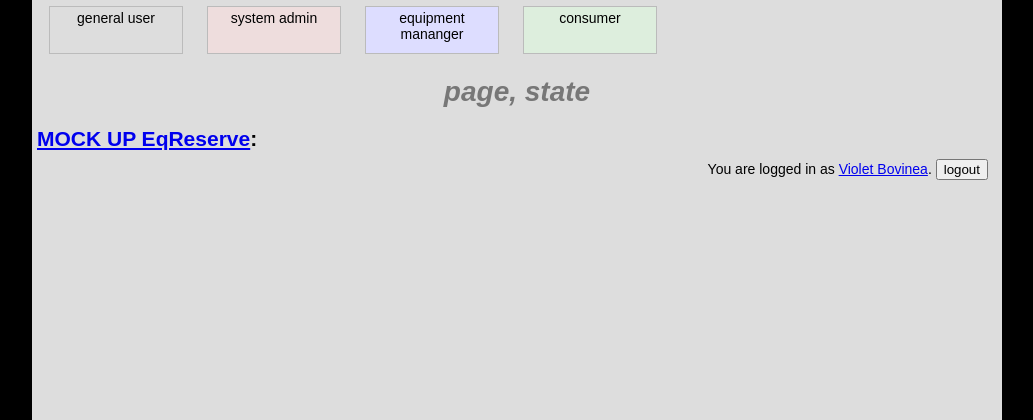
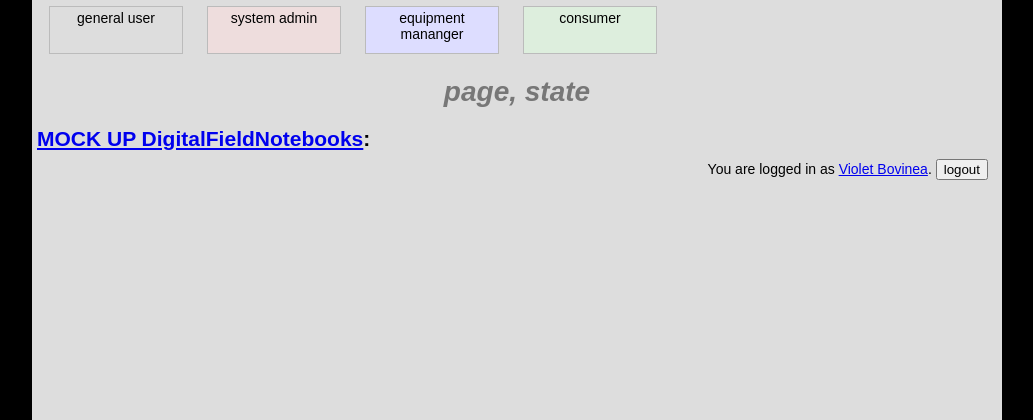
Before and after one commit to williamscollege/digitalfieldnotebooks, a PHP site: page /digitalfieldnotebooks/doc/mockups/_BASE.html in a window 1280 px wide. Shown: the top 420 px of the page, without its empty margins (123-1156 px from the left). Run offline with PHP 8.4, Linux system fonts and the light colour scheme.

Commit message:
replacing EqReserve with DigitalFieldNotebooks in code

```diff
--- a/doc/mockups/_BASE.html
+++ b/doc/mockups/_BASE.html
@@ -1,6 +1,6 @@
 <html xmlns="https://www.w3.org/1999/xhtml">
  <head>
-  <title>MOCK UP EqReserve: </title>
+  <title>MOCK UP DigitalFieldNotebooks: </title>
   <meta http-equiv="Content-Type" content="text/html; charset=UTF-8" />
 
   <link rel='stylesheet' href='mockup_style.css' type='text/css' media='all' />
@@ -14,7 +14,7 @@
 <br clear="all"/>
 <h1 class="commentary">page, state</h1>
 
-<h2><a href="main_logged_in_true.html">MOCK UP EqReserve</a>: </h2>
+<h2><a href="main_logged_in_true.html">MOCK UP DigitalFieldNotebooks</a>: </h2>
 
 <div class="right">You are logged in as <a href="account_mgt.html">Violet Bovinea</a>. <input type="button" value="logout"/></div>
 <br clear="all"/>
--- a/doc/mockups/main_logged_in_false.html
+++ b/doc/mockups/main_logged_in_false.html
@@ -1,6 +1,6 @@
 <html xmlns="https://www.w3.org/1999/xhtml">
  <head>
-  <title>MOCK UP EqReserve: main page, not logged in</title>
+  <title>MOCK UP DigitalFieldNotebooks: main page, not logged in</title>
   <meta http-equiv="Content-Type" content="text/html; charset=UTF-8" />
 
   <link rel='stylesheet' href='mockup_style.css' type='text/css' media='all' />
@@ -14,7 +14,7 @@
 <br clear="all"/>
 <h1 class="commentary">main page, not logged in</h1>
 
-<h2>MOCK UP EqReserve: Home</h2>
+<h2>MOCK UP DigitalFieldNotebooks: Home</h2>
 
 <p>This page has a brief description of the system, contact info for the admin, and a log in form.</p>
 
--- a/doc/mockups/main_logged_in_true.html
+++ b/doc/mockups/main_logged_in_true.html
@@ -1,6 +1,6 @@
 <html xmlns="https://www.w3.org/1999/xhtml">
  <head>
-  <title>MOCK UP EqReserve: main page, logged in</title>
+  <title>MOCK UP DigitalFieldNotebooks: main page, logged in</title>
   <meta http-equiv="Content-Type" content="text/html; charset=UTF-8" />
 
   <link rel='stylesheet' href='mockup_style.css' type='text/css' media='all' />
@@ -14,7 +14,7 @@
 <br clear="all"/>
 <h1 class="commentary">main page, logged in</h1>
 
-<h2><a href="main_logged_in_true.html">MOCK UP EqReserve</a>: Home</h2>
+<h2><a href="main_logged_in_true.html">MOCK UP DigitalFieldNotebooks</a>: Home</h2>
 
 <p>This page provides high-level navigation of the digitalfieldnotebooks system. It provides links to all the groups to which the user has access, with an indicaiton of why/how/degree of access. Admins also see admin tools and reports linked on this page. Users also access their prefs on this page (e.g. preferred contact email, displayed name, etc.).</p>
 
--- a/foot.php
+++ b/foot.php
@@ -26,7 +26,7 @@
 				}
 				else {
 					# show default suypport address
-					echo "<p>Please contact: <a href=\"mailto:itech@" . INSTITUTION_DOMAIN . "?subject=EqReserve_Help_Request\"><i class=\"icon-envelope\"></i> itech@williams.edu</a></p>";
+					echo "<p>Please contact: <a href=\"mailto:itech@" . INSTITUTION_DOMAIN . "?subject=DigitalFieldNotebooks_Help_Request\"><i class=\"icon-envelope\"></i> itech@williams.edu</a></p>";
 				}
 				?>
 		</div>
--- a/util.php
+++ b/util.php
@@ -77,7 +77,7 @@
 	}
 
 	function util_generateRequestFingerprint() {
-		util_doEqReserveIdSecurityCheck();
+		util_doDigitalFieldNotebooksIdSecurityCheck();
 
 		return md5(FINGERPRINT_SALT . $_SESSION["digitalfieldnotebooks_id"] .
 			(isset($_SERVER['HTTP_USER_AGENT']) ? substr($_SERVER['HTTP_USER_AGENT'], 18) : 'nouseragent')
```
